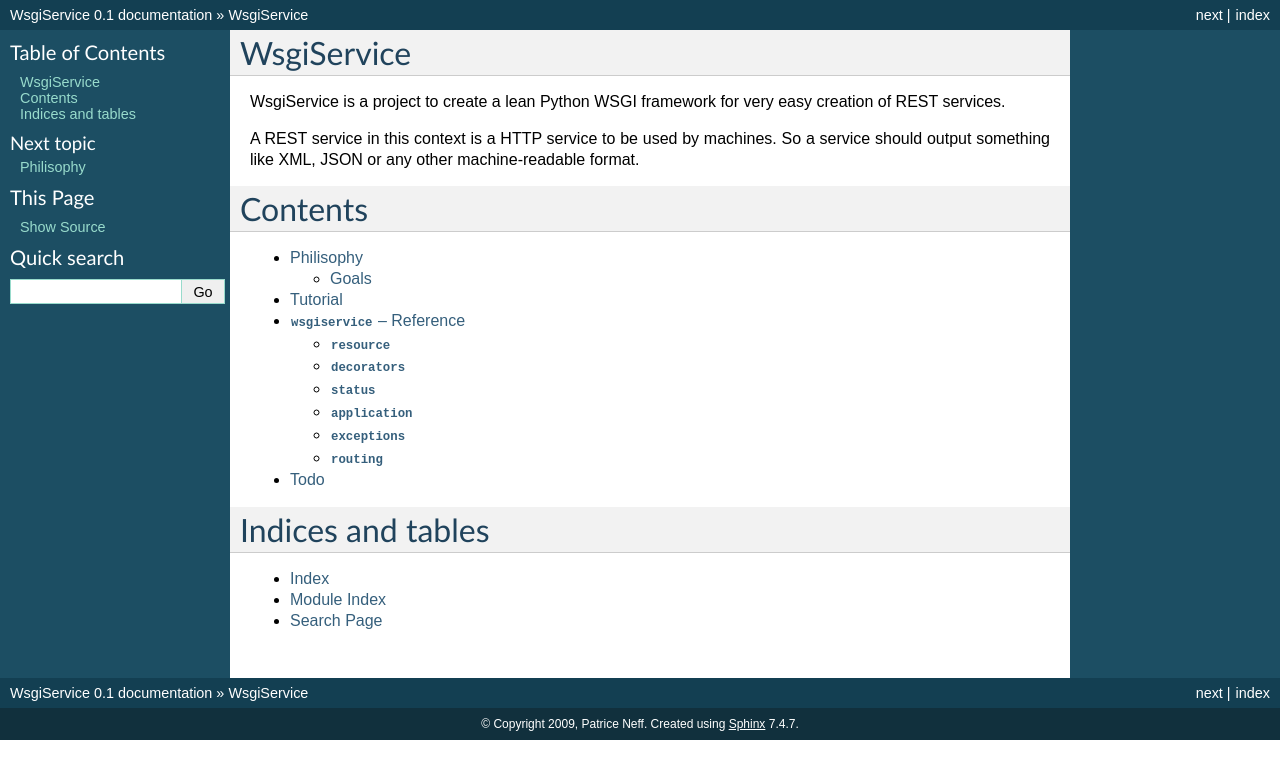
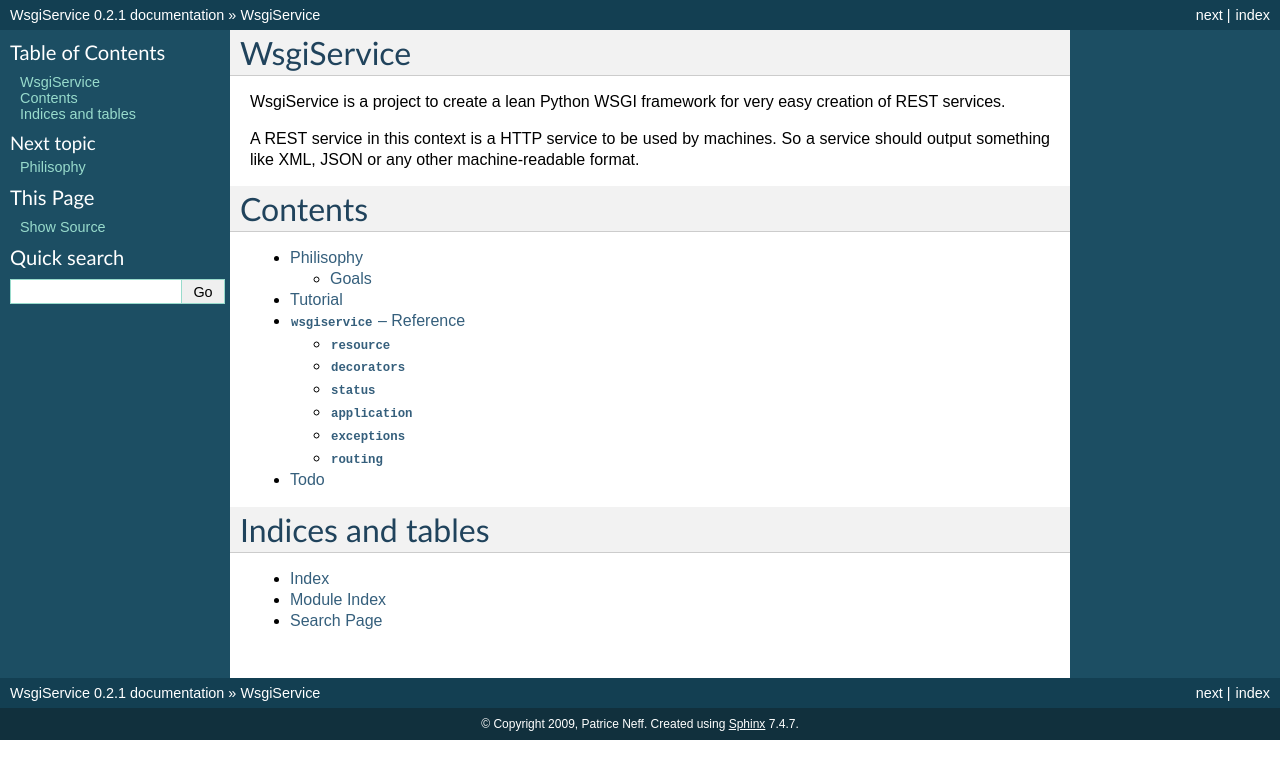
Before and after one commit to pneff/wsgiservice, a Sphinx documentation site: the page built from docs/index.rst, in a window 1280 px wide. Shown: the top 779 px of the page. Built offline with Sphinx 7.4.7, drawn with Linux system fonts in a browser that asks for light colours.

Commit message:
Increment version number everywhere.

```diff
--- a/docs/conf.py
+++ b/docs/conf.py
@@ -45,9 +45,9 @@
 # built documents.
 #
 # The short X.Y version.
-version = '0.1'
+version = '0.2.1'
 # The full version, including alpha/beta/rc tags.
-release = '0.1'
+release = '0.2.1'
 
 # The language for content autogenerated by Sphinx. Refer to documentation
 # for a list of supported languages.
--- a/wsgiservice/__init__.py
+++ b/wsgiservice/__init__.py
@@ -2,7 +2,7 @@
 available here as well to keep the number of imports to a minimum for most
 applications.
 """
-__version__ = "0.1"
+__version__ = "0.2.1"
 __author__ = [
     "Patrice Neff <software@patrice.ch>",
 ]
```
